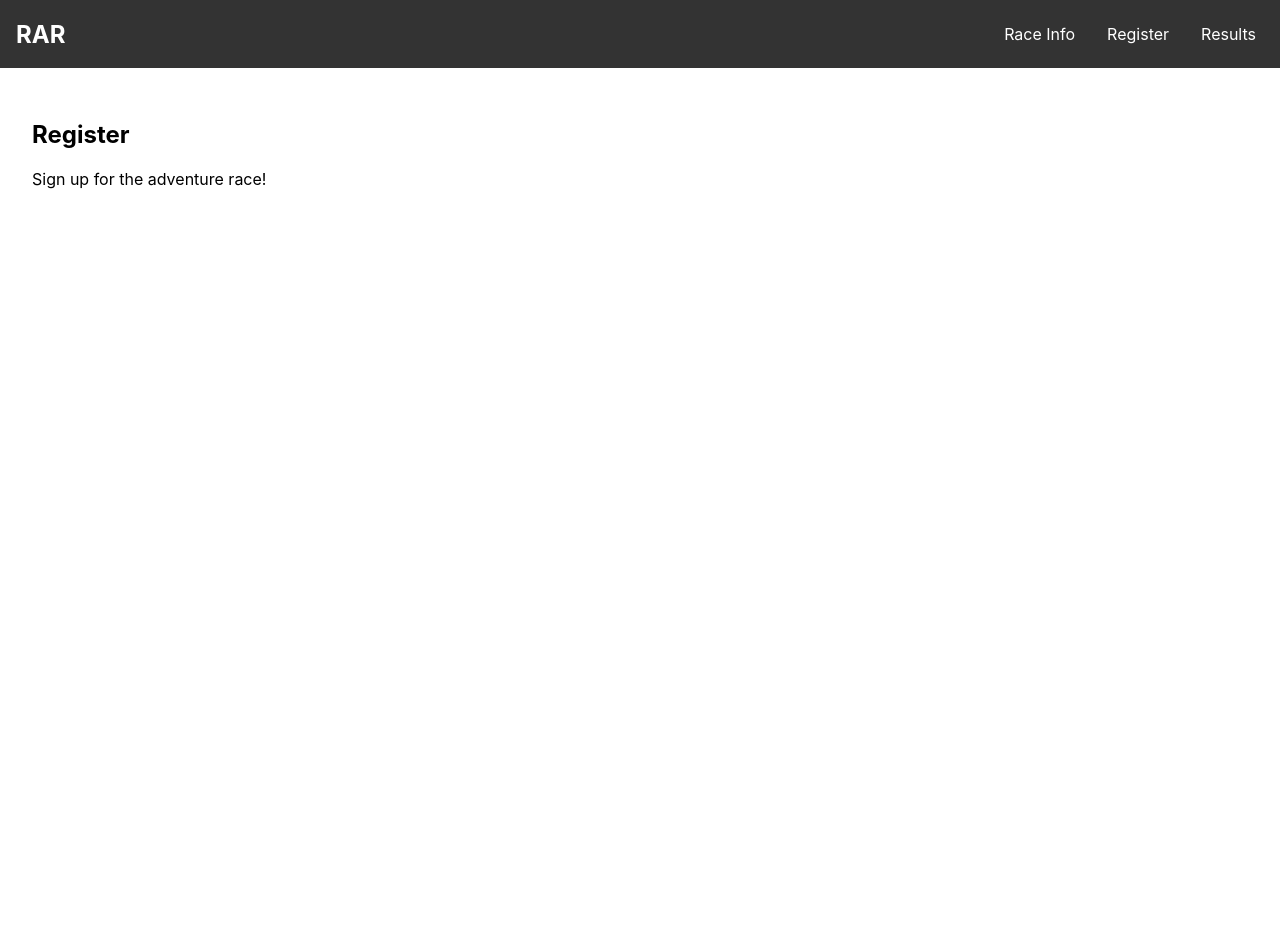
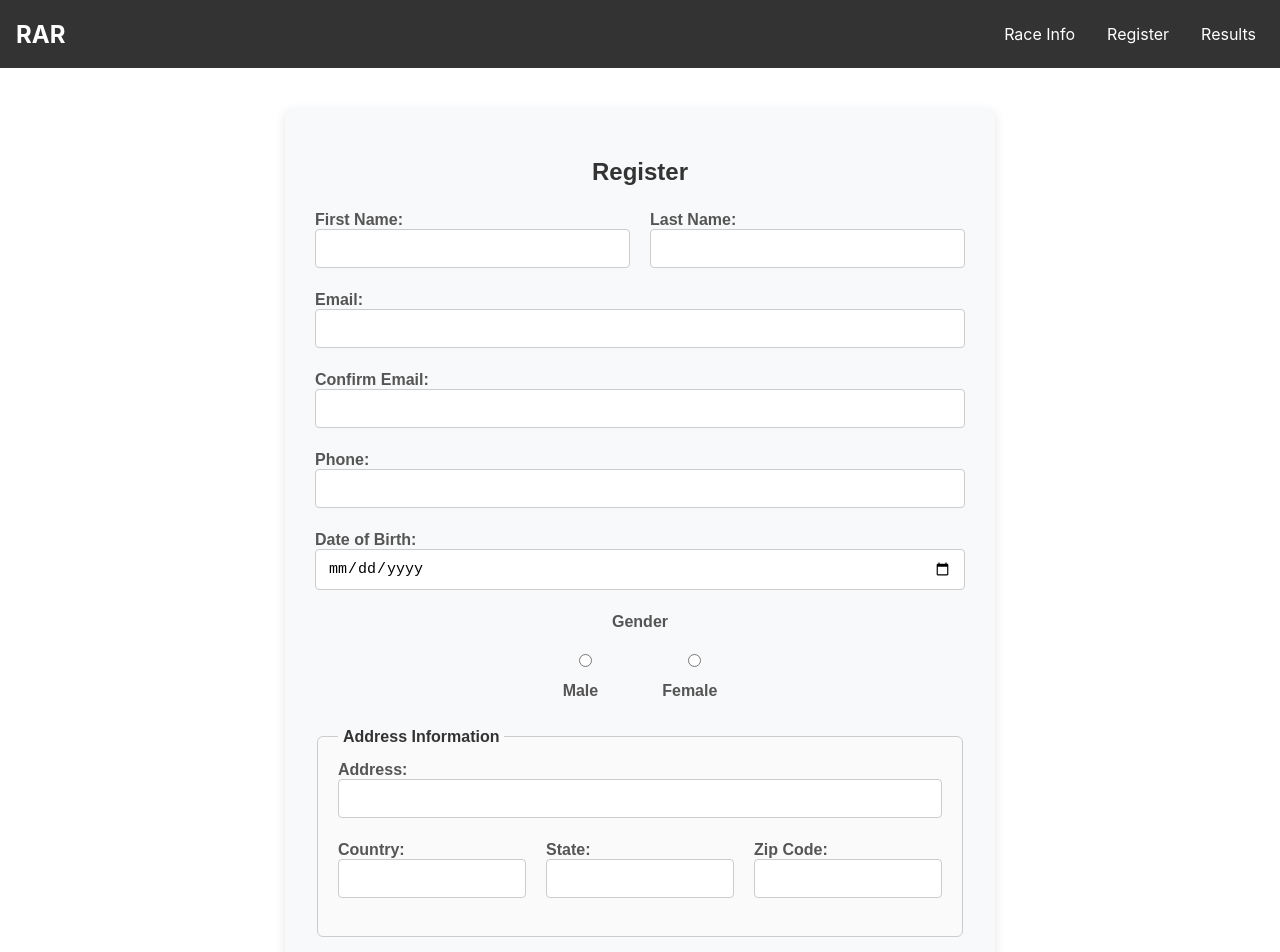
Before and after one commit to jakechristygh/raccoon-adventure-race, a React (Create React App) app in the folder my-react-app/: page /register in a window 1280 px wide. Shown: the top 952 px of the page. Before the commit the page ends 800 px from the top, so only its background shows below. Built offline with nearby package versions, Linux system fonts and the light colour scheme.

Commit message:
add registration form

```diff
--- /dev/null
+++ b/my-react-app/src/pages/Register.css
@@ -0,0 +1,126 @@
+.register-page {
+  max-width: 650px;
+  margin: 40px auto;
+  padding: 30px;
+  background-color: #f8f9fa;
+  border-radius: 8px;
+  font-family: Arial, sans-serif;
+  box-shadow: 0 4px 12px rgba(0,0,0,0.1);
+}
+
+.register-page h2 {
+  text-align: center;
+  margin-bottom: 25px;
+  color: #333;
+}
+
+.register-page form label {
+  display: block;
+  margin-bottom: 8px;
+  font-weight: bold;
+  color: #555;
+}
+
+.register-page form input,
+.register-page form select {
+  width: 100%;
+  padding: 10px 12px;
+  margin-bottom: 15px;
+  border: 1px solid #ccc;
+  border-radius: 4px;
+  font-size: 15px;
+  box-sizing: border-box;
+  transition: border-color 0.2s;
+}
+
+.register-page form input:focus,
+.register-page form select:focus {
+  outline: none;
+  border-color: #007bff;
+}
+
+.register-page form button {
+  width: 100%;
+  padding: 12px;
+  background-color: #160101;
+  color: white;
+  font-size: 16px;
+  border: none;
+  border-radius: 4px;
+  cursor: pointer;
+  transition: background-color 0.2s;
+}
+
+.register-page form button:hover {
+  background-color: #dc1a1d;
+}
+
+.register-page p {
+  text-align: center;
+  font-size: 14px;
+  color: #d9534f;
+  margin-bottom: 15px;
+}
+
+/* Gender options */
+.gender-options {
+  display: flex;
+  justify-content: center;
+  align-items: "center";
+  gap: 40px;
+  margin-top: 20px;
+  margin-bottom: 20px;
+}
+
+.gender-options label {
+  font-weight: normal;
+  color: #555;
+}
+
+.gender-options input[type="radio"] {
+  margin-right: 6px;
+}
+
+/* Address group styling */
+.address-group {
+  border: 1px solid #ccc;
+  padding: 15px 20px;
+  border-radius: 6px;
+  margin-bottom: 15px;
+  background-color: #fafafa;
+}
+
+.address-group legend {
+  font-weight: bold;
+  color: #333;
+  padding: 0 5px;
+}
+
+.address-group label {
+  display: block;
+  margin-bottom: 8px;
+}
+
+/* Two-column row layout */
+.form-row {
+  display: flex;
+  gap: 20px;
+  flex-wrap: wrap;
+}
+
+.form-row label {
+  flex: 1;
+  min-width: 150px;
+}
+
+/* Responsive adjustments */
+@media (max-width: 640px) {
+  .register-page {
+    margin: 20px;
+    padding: 20px;
+  }
+
+  .form-row {
+    flex-direction: column;
+  }
+}
--- a/my-react-app/src/pages/Register.js
+++ b/my-react-app/src/pages/Register.js
@@ -1,8 +1,158 @@
-export default function Register() {
+import React, { useState } from "react";
+import "./Register.css";
+
+function Register() {
+  const [formData, setFormData] = useState({
+    first_name: "",
+    last_name: "",
+    email: "",
+    confirm_email: "",
+    phone: "",
+    dob: "",
+    gender: "",
+    address: "",
+    country: "",
+    state: "",
+    zip_code: "",
+  });
+
+  const [message, setMessage] = useState("");
+
+  const handleChange = (e) => {
+    setFormData({ ...formData, [e.target.name]: e.target.value });
+  };
+
+  const handleSubmit = async (e) => {
+    e.preventDefault();
+    if (formData.email !== formData.confirm_email) {
+      setMessage("Emails do not match.");
+      return;
+    }
+
+    try {
+      const response = await fetch("http://localhost:8000/api/registrations/", {
+        method: "POST",
+        headers: { "Content-Type": "application/json" },
+        body: JSON.stringify(formData),
+      });
+
+      if (response.ok) {
+        setMessage("Registration successful!");
+        setFormData({
+          first_name: "",
+          last_name: "",
+          email: "",
+          confirm_email: "",
+          phone: "",
+          dob: "",
+          gender: "",
+          address: "",
+          country: "",
+          state: "",
+          zip_code: "",
+        });
+      } else {
+        const data = await response.json();
+        setMessage("Error: " + JSON.stringify(data));
+      }
+    } catch (error) {
+      setMessage("Network error: " + error.message);
+    }
+  };
+
   return (
-    <div style={{ padding: '2rem' }}>
+    <div className="register-page">
       <h2>Register</h2>
-      <p>Sign up for the adventure race!</p>
+      {message && <p>{message}</p>}
+      <form onSubmit={handleSubmit}>
+        {/* Two-column row: First Name / Last Name */}
+        <div className="form-row">
+          <label>
+            First Name:
+            <input type="text" name="first_name" value={formData.first_name} onChange={handleChange} required />
+          </label>
+          <label>
+            Last Name:
+            <input type="text" name="last_name" value={formData.last_name} onChange={handleChange} required />
+          </label>
+        </div>
+
+        <label>
+          Email:
+          <input type="email" name="email" value={formData.email} onChange={handleChange} required />
+        </label>
+        <label>
+          Confirm Email:
+          <input type="email" name="confirm_email" value={formData.confirm_email} onChange={handleChange} required />
+        </label>
+        <label>
+          Phone:
+          <input type="tel" name="phone" value={formData.phone} onChange={handleChange} required />
+        </label>
+
+        <label>
+          Date of Birth:
+          <input type="date" name="dob" value={formData.dob} onChange={handleChange} required />
+        </label>
+
+        <label style={{ textAlign: "center"}}>
+
+          Gender
+          <div className="gender-options">
+            <label>
+              <input
+                type="radio"
+                name="gender"
+                value="Male"
+                checked={formData.gender === "Male"}
+                onChange={handleChange}
+                required
+              />
+              Male
+            </label>
+            <label>
+              <input
+                type="radio"
+                name="gender"
+                value="Female"
+                checked={formData.gender === "Female"}
+                onChange={handleChange}
+                required
+              />
+              Female
+            </label>
+          </div>
+        </label>
+
+        {/* Address Group */}
+        <fieldset className="address-group">
+          <legend>Address Information</legend>
+          <label>
+            Address:
+            <input type="text" name="address" value={formData.address} onChange={handleChange} required />
+          </label>
+
+          {/* Two-column row: Country / State / Zip */}
+          <div className="form-row">
+            <label>
+              Country:
+              <input type="text" name="country" value={formData.country} onChange={handleChange} required />
+            </label>
+            <label>
+              State:
+              <input type="text" name="state" value={formData.state} onChange={handleChange} required />
+            </label>
+            <label>
+              Zip Code:
+              <input type="text" name="zip_code" value={formData.zip_code} onChange={handleChange} required />
+            </label>
+          </div>
+        </fieldset>
+
+        <button type="submit">Register</button>
+      </form>
     </div>
   );
 }
+
+export default Register;
```
